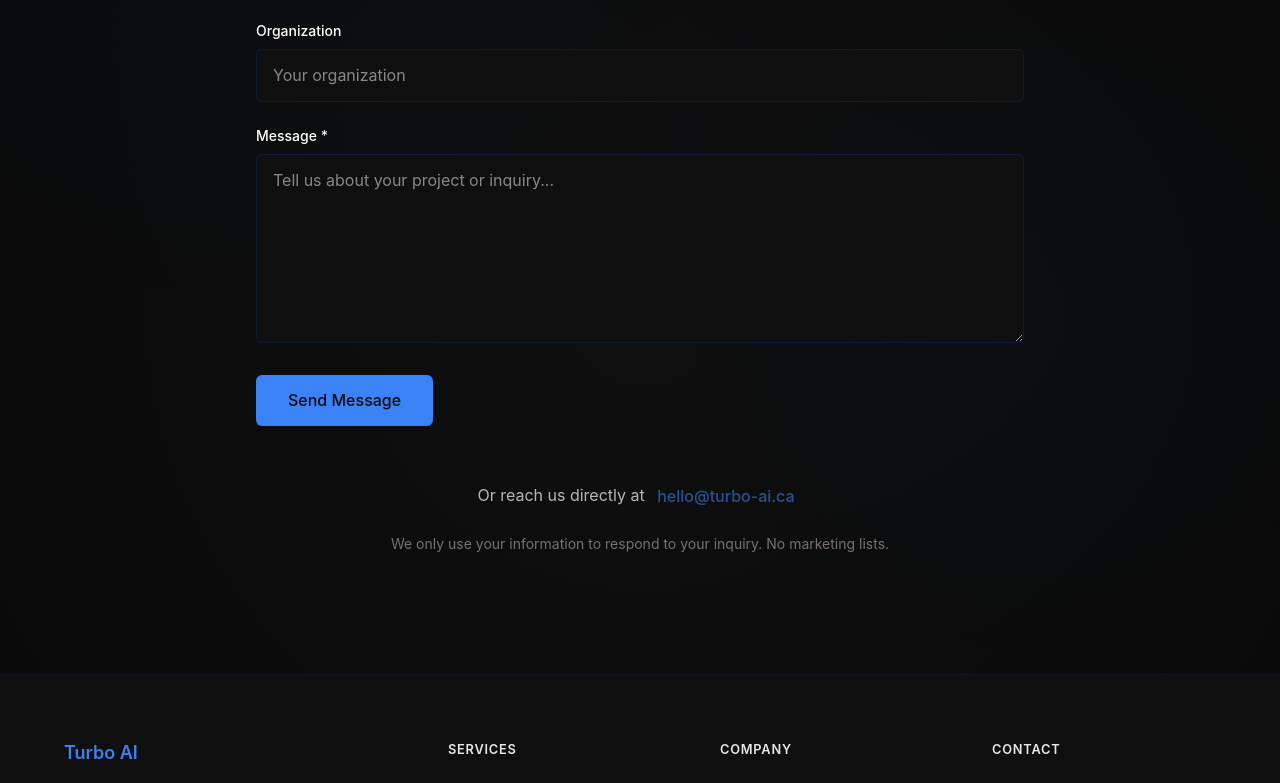
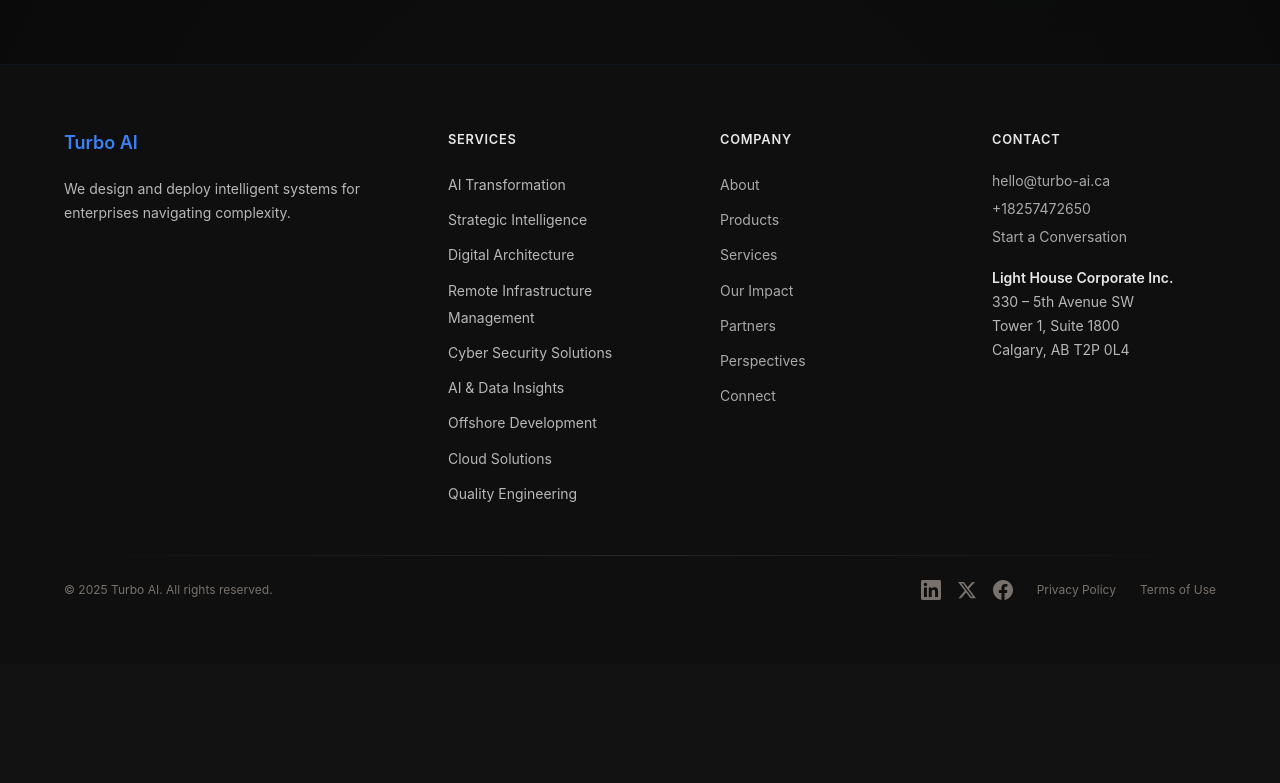
Before and after one commit to akshayrajeevnambiar/turbo-ai, a React (Vite) app: page / in a window 1280 px wide. Shown: the part 7296-8079 px from the top of the page. After the commit the page ends 7960 px from the top, so only its background shows below. Built offline with nearby package versions, Linux system fonts and the light colour scheme.

Commit message:
Move Blog section to footer as social media links
- Removed Blog section from main page
- Added social media icons to footer (LinkedIn, X/Twitter, Facebook)
- Icons appear in footer meta section with hover effects
- Maintains all external links with proper security attributes

```diff
--- a/src/App.tsx
+++ b/src/App.tsx
@@ -6,7 +6,6 @@
 import { Impact } from "./components/Impact.tsx";
 import { Partners } from "./components/Partners";
 import { Perspectives } from "./components/Perspectives";
-import { Blog } from "./components/Blog";
 import { Connect } from "./components/Connect";
 import { Footer } from "./components/Footer";
 
@@ -22,7 +21,6 @@
         <Impact />
         <Partners />
         <Perspectives />
-        <Blog />
         <Connect />
       </main>
       <Footer />
--- a/src/components/Footer.tsx
+++ b/src/components/Footer.tsx
@@ -3,7 +3,7 @@
 import { SectionLink } from "./SectionLink";
 import { Modal } from "./Modal";
 import { PrivacyPolicyContent, TermsOfUseContent } from "./LegalContent";
-import { site, copy } from "../content/turboai";
+import { site, copy, blog } from "../content/turboai";
 
 export function Footer() {
   const [isPrivacyModalOpen, setIsPrivacyModalOpen] = useState(false);
@@ -111,6 +111,38 @@
           <div className="text-xs text-midGray">
             © {currentYear} {site.meta.siteName}. All rights reserved.
           </div>
+          <div className="flex items-center gap-6">
+            {/* Social Media Links */}
+            <div className="flex gap-4">
+              {blog.posts.map((post, idx) => (
+                <a
+                  key={idx}
+                  href={post.url}
+                  target="_blank"
+                  rel="noopener noreferrer"
+                  className="text-midGray hover:text-emeraldNeon transition-colors duration-200"
+                  aria-label={`Visit our ${post.platform} page (opens in new tab)`}
+                  title={post.platform}
+                >
+                  {post.icon === 'linkedin' && (
+                    <svg className="w-5 h-5" fill="currentColor" viewBox="0 0 24 24" aria-hidden="true">
+                      <path d="M20.447 20.452h-3.554v-5.569c0-1.328-.027-3.037-1.852-3.037-1.853 0-2.136 1.445-2.136 2.939v5.667H9.351V9h3.414v1.561h.046c.477-.9 1.637-1.85 3.37-1.85 3.601 0 4.267 2.37 4.267 5.455v6.286zM5.337 7.433c-1.144 0-2.063-.926-2.063-2.065 0-1.138.92-2.063 2.063-2.063 1.14 0 2.064.925 2.064 2.063 0 1.139-.925 2.065-2.064 2.065zm1.782 13.019H3.555V9h3.564v11.452zM22.225 0H1.771C.792 0 0 .774 0 1.729v20.542C0 23.227.792 24 1.771 24h20.451C23.2 24 24 23.227 24 22.271V1.729C24 .774 23.2 0 22.222 0h.003z"/>
+                    </svg>
+                  )}
+                  {post.icon === 'twitter' && (
+                    <svg className="w-5 h-5" fill="currentColor" viewBox="0 0 24 24" aria-hidden="true">
+                      <path d="M18.244 2.25h3.308l-7.227 8.26 8.502 11.24H16.17l-5.214-6.817L4.99 21.75H1.68l7.73-8.835L1.254 2.25H8.08l4.713 6.231zm-1.161 17.52h1.833L7.084 4.126H5.117z"/>
+                    </svg>
+                  )}
+                  {post.icon === 'facebook' && (
+                    <svg className="w-5 h-5" fill="currentColor" viewBox="0 0 24 24" aria-hidden="true">
+                      <path d="M24 12.073c0-6.627-5.373-12-12-12s-12 5.373-12 12c0 5.99 4.388 10.954 10.125 11.854v-8.385H7.078v-3.47h3.047V9.43c0-3.007 1.792-4.669 4.533-4.669 1.312 0 2.686.235 2.686.235v2.953H15.83c-1.491 0-1.956.925-1.956 1.874v2.25h3.328l-.532 3.47h-2.796v8.385C19.612 23.027 24 18.062 24 12.073z"/>
+                    </svg>
+                  )}
+                </a>
+              ))}
+            </div>
+            {/* Legal Links */}
             <div className="flex gap-6 text-xs">
               <button
                 onClick={() => setIsPrivacyModalOpen(true)}
@@ -126,6 +158,7 @@
               >
                 Terms of Use
               </button>
+            </div>
           </div>
         </div>
       </Container>
```
Lines whose indentation alone changed are shown as unchanged.
